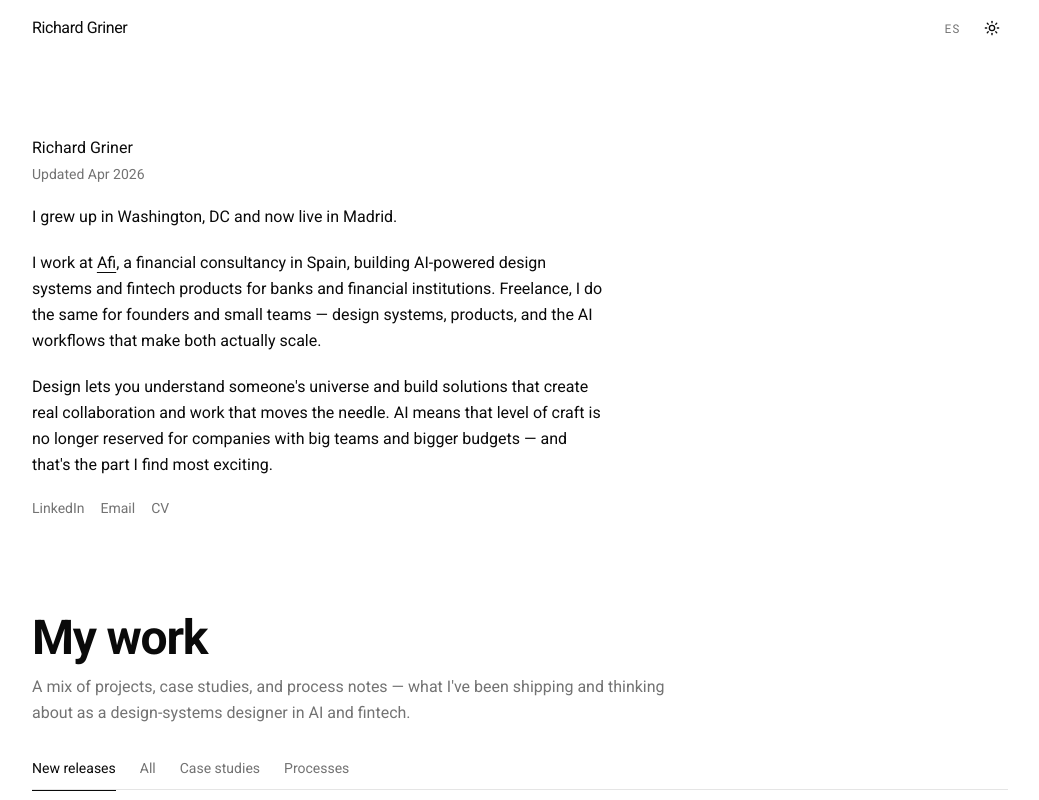
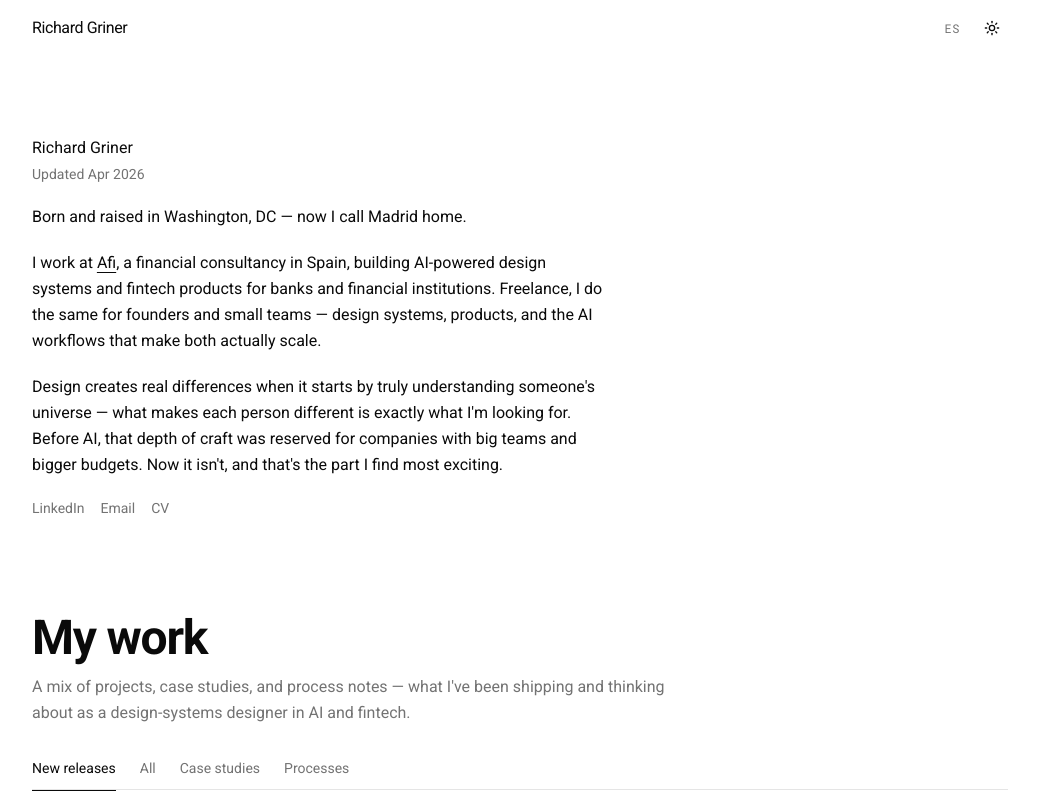
Before and after one commit to RichGriner1/portfolioV2, a Next.js app: page / in a window 1280 px wide. Shown: the top 800 px of the page, without its empty margins (120-1159 px from the left). Built offline with nearby package versions, Linux system fonts and the light colour scheme.

Commit message:
feat: update hero bio — warmer origin line, new design philosophy + AI copy
Co-Authored-By: Claude Sonnet 4.6 <noreply@anthropic.com>

```diff
--- a/src/components/hero.tsx
+++ b/src/components/hero.tsx
@@ -9,13 +9,13 @@ const EASE = [0.2, 0.8, 0.2, 1] as const;
 const STAGGER = 0.08;
 
 const HERO_P1: Bilingual<string> = {
-  en: "I grew up in Washington, DC and now live in Madrid.",
-  es: "Crecí en Washington, DC y ahora vivo en Madrid.",
+  en: "Born and raised in Washington, DC — now I call Madrid home.",
+  es: "Nací y crecí en Washington, DC — ahora Madrid es mi hogar.",
 };
 
 const HERO_P3: Bilingual<string> = {
-  en: "Design lets you understand someone's universe and build solutions that create real collaboration and work that moves the needle. AI means that level of craft is no longer reserved for companies with big teams and bigger budgets — and that's the part I find most exciting.",
-  es: "El diseño te permite entender el universo de alguien y construir soluciones que generan colaboración real y trabajo que mueve la aguja. La IA significa que ese nivel de oficio ya no está reservado a empresas con grandes equipos y presupuestos mayores — y esa es la parte que más me entusiasma.",
+  en: "Design creates real differences when it starts by truly understanding someone's universe — what makes each person different is exactly what I'm looking for. Before AI, that depth of craft was reserved for companies with big teams and bigger budgets. Now it isn't, and that's the part I find most exciting.",
+  es: "El diseño crea diferencias reales cuando empieza por entender de verdad el universo de alguien — lo que hace única a cada persona es justo lo que busco. Antes de la IA, ese nivel de oficio estaba reservado para empresas con grandes equipos y presupuestos mayores. Ya no es así, y esa es la parte que más me entusiasma.",
 };
 
 export function Hero() {
```
